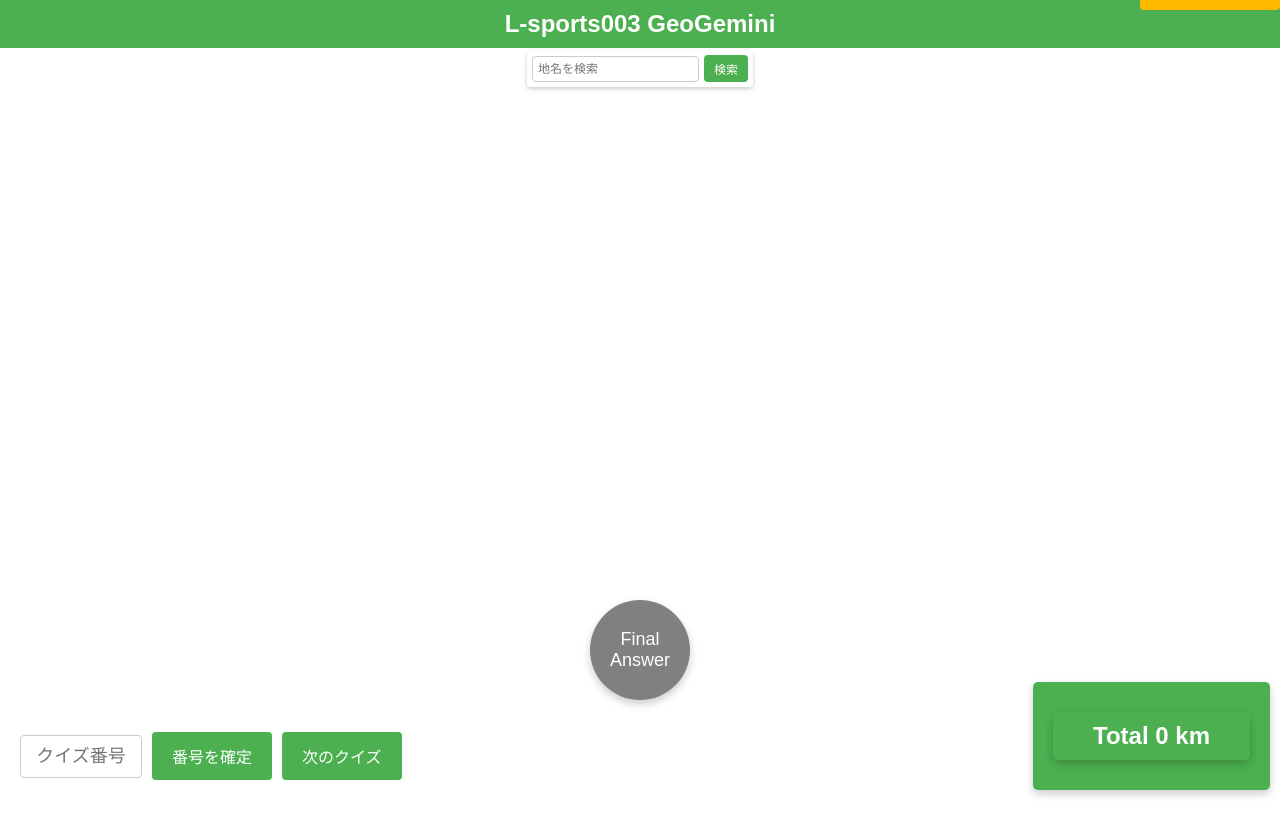
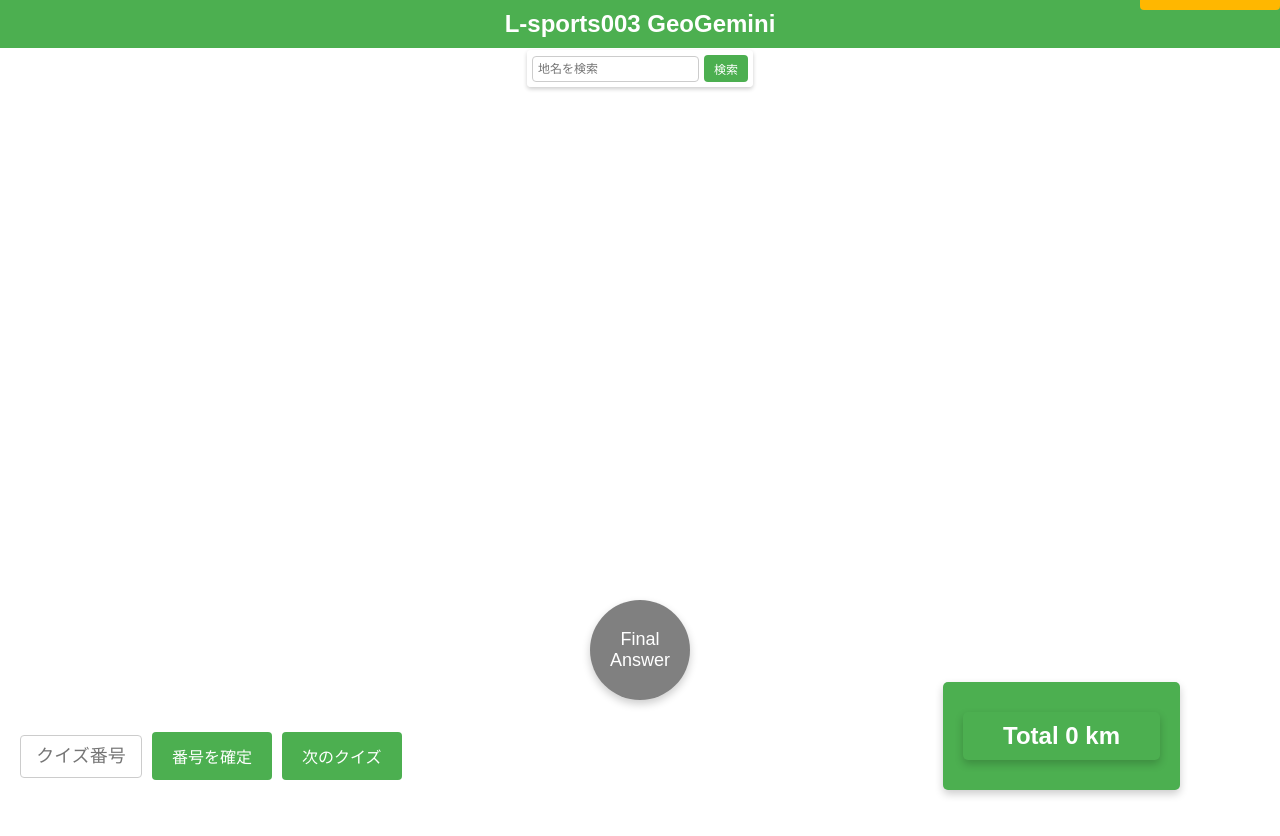
Before and after one commit to HayatoHongo/geogemini_vercel_test, a website: page public/index.html in a window 1280 px wide. Drawn offline with Linux system fonts and the light colour scheme; no server answers.

Commit message:
resetgame

```diff
--- a/public/style.css
+++ b/public/style.css
@@ -137,7 +137,7 @@ h1 {
     font-size: 20px;
     position: fixed;
     bottom: 10px;
-    right: 10px;
+    right: 100px;
     padding: 10px 20px;
     background-color: #4CAF50;
     color: white;
```
